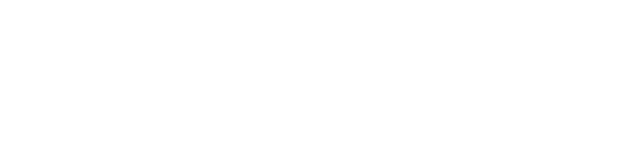
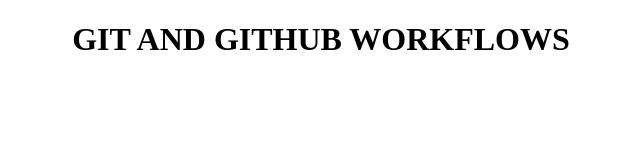
Before and after one commit to omoloye13/lateef_demo, a plain HTML site: page index.html in a window 1280 px wide. Shown: the whole page, without its empty margins (319-959 px from the left). Drawn offline with Linux system fonts and the light colour scheme.

Commit message:
pushing a modified file

```diff
--- a/index.html
+++ b/index.html
@@ -5,8 +5,15 @@
     <meta http-equiv="X-UA-Compatible" content="IE=edge">
     <meta name="viewport" content="width=device-width, initial-scale=1.0">
     <title>Demo</title>
+    <link rel="stylesheet" href="style.css">
+    <style>
+        h1{
+            text-transform: uppercase;
+            text-align: center;
+        }
+    </style>
 </head>
 <body>
-
+    <h1>git and github workflows</h1>
 </body>
 </html>
```
Also changed, not shown: style.css (added).
